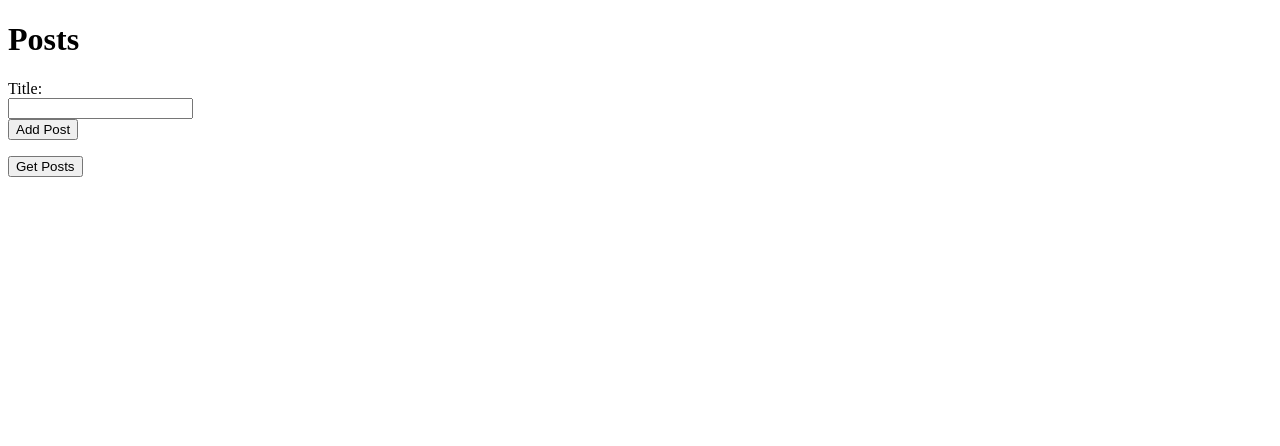
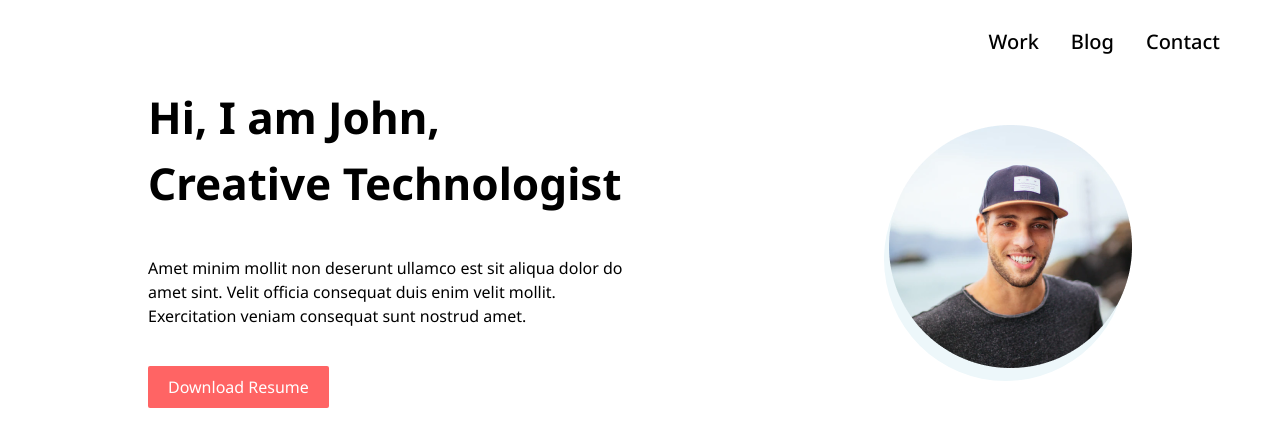
Before and after one commit to tranthientam293/express-server, a website: page public/index.html in a window 1280 px wide. Drawn offline with Linux system fonts and the light colour scheme.

Commit message:
feat: homepage hero, header

```diff
--- a/public/index.html
+++ b/public/index.html
@@ -4,21 +4,49 @@
 <head>
   <meta charset="UTF-8" />
   <meta name="viewport" content="width=device-width, initial-scale=1.0" />
-  <title>Posts</title>
+  <link rel="stylesheet" href="./styles/style.css" />
+  <title>Porfolio</title>
 </head>
 
 <body>
-  <h1>Posts</h1>
+  <!-- Start Header -->
+  <header>
+    <nav>
+      <ul class="nav-list">
+        <li class="nav-item"></li>
+        <li class="nav-item">
+          <a href="/">Work</a>
+        </li>
+        <li class="nav-item">
+          <a href="/about.html">Blog</a>
+        </li>
+        <li class="nav-item">
+          <a href="/">Contact</a>
+        </li>
+      </ul>
+    </nav>
+  </header>
+  <!-- End Header -->
 
-  <form id="add-post-form">
-    <label for="title">Title:</label><br />
-    <input type="text" id="title" name="title" /><br />
-    <button type="submit">Add Post</button>
-  </form>
-
-  <ul id="output"></ul>
-  <button id="get-posts-btn">Get Posts</button>
-  <script src="./js/main.js"></script>
+  <!-- Start Hero -->
+  <section class="container hero">
+    <div class="text">
+      <h1 class="title">
+        Hi, I am John,<br />
+        Creative Technologist
+      </h1>
+      <p class="description">
+        Amet minim mollit non deserunt ullamco est sit aliqua dolor do amet
+        sint. Velit officia consequat duis enim velit mollit. Exercitation
+        veniam consequat sunt nostrud amet.
+      </p>
+      <button class="download">Download Resume</button>
+    </div>
+    <div class="avatar">
+      <img src="./img/avatar.jpg" alt="avatar" />
+    </div>
+  </section>
+  <!-- End Hero -->
 </body>
 
 </html>
--- /dev/null
+++ b/public/styles/_base.css
@@ -0,0 +1,54 @@
+/* RESET CSS */
+*,
+*::before,
+*::after {
+  padding: 0;
+  margin: 0;
+  box-sizing: border-box;
+}
+
+html {
+  font-size: 100%;
+  font-weight: 400;
+  line-height: 1.5;
+  background-color: var(--white-01);
+  color: var(--black-02);
+}
+
+body {
+  font-family: var(--font);
+  font-size: 1rem;
+}
+
+input,
+button {
+  font: inherit;
+}
+
+li {
+  list-style-type: none;
+}
+
+a {
+  font: inherit;
+  text-decoration: none;
+  color: inherit;
+}
+
+section.container {
+  padding-inline: 148px;
+}
+
+button {
+  display: flex;
+  justify-content: center;
+  align-items: center;
+  border: none;
+  outline: none;
+  cursor: pointer;
+}
+
+img {
+  display: block;
+  width: 100%;
+}
--- /dev/null
+++ b/public/styles/_globals.css
@@ -0,0 +1,13 @@
+@import url("https://fonts.googleapis.com/css2?family=Noto+Sans:ital,wght@0,100..900;1,100..900&display=swap");
+
+:root {
+  --font: "Noto Sans", sans-serif;
+
+  --red-01: #ff6464;
+  --blue-01: #00a8cc;
+  --blue-02: #edf7fa;
+  --black-01: #21243d;
+  --black-02: #000000;
+  --gray-01: #8695a4;
+  --white-01: #ffffff;
+}
--- /dev/null
+++ b/public/styles/_home.css
@@ -0,0 +1,75 @@
+/* HEADER */
+header {
+  padding: 27px 60px;
+}
+
+header nav ul.nav-list {
+  display: flex;
+  justify-content: flex-end;
+  align-items: center;
+  gap: 2rem;
+}
+
+li.nav-item {
+  font-size: 1.25rem;
+  font-weight: 500;
+}
+
+li.nav-item:hover {
+  color: var(--red-01);
+  cursor: pointer;
+}
+
+/* HERO */
+section.hero {
+  display: flex;
+  justify-content: space-between;
+  align-items: center;
+  gap: 40px;
+}
+
+.text {
+  width: 100%;
+  max-width: 497px;
+}
+
+h1 {
+  font-size: 2.75rem;
+  font-weight: 700;
+  margin-bottom: 40px;
+}
+
+p.description {
+  margin-bottom: 38px;
+}
+
+button.download {
+  background-color: var(--red-01);
+  color: var(--white-01);
+  padding: 9px 20px;
+  border-radius: 2px;
+}
+
+.avatar {
+  position: relative;
+  width: 243px;
+  height: 243px;
+}
+
+.avatar img {
+  width: 243px;
+  aspect-ratio: 1;
+}
+
+.avatar::before {
+  content: "";
+  position: absolute;
+  top: 13px;
+  left: -5px;
+  width: 100%;
+  aspect-ratio: 1;
+  display: block;
+  background-color: var(--blue-02);
+  border-radius: 50%;
+  z-index: -1;
+}
--- /dev/null
+++ b/public/styles/style.css
@@ -0,0 +1,3 @@
+@import url("./_globals.css");
+@import url("./_base.css");
+@import url("./_home.css");
```
Also changed, not shown: public/img/avatar.jpg (added).
